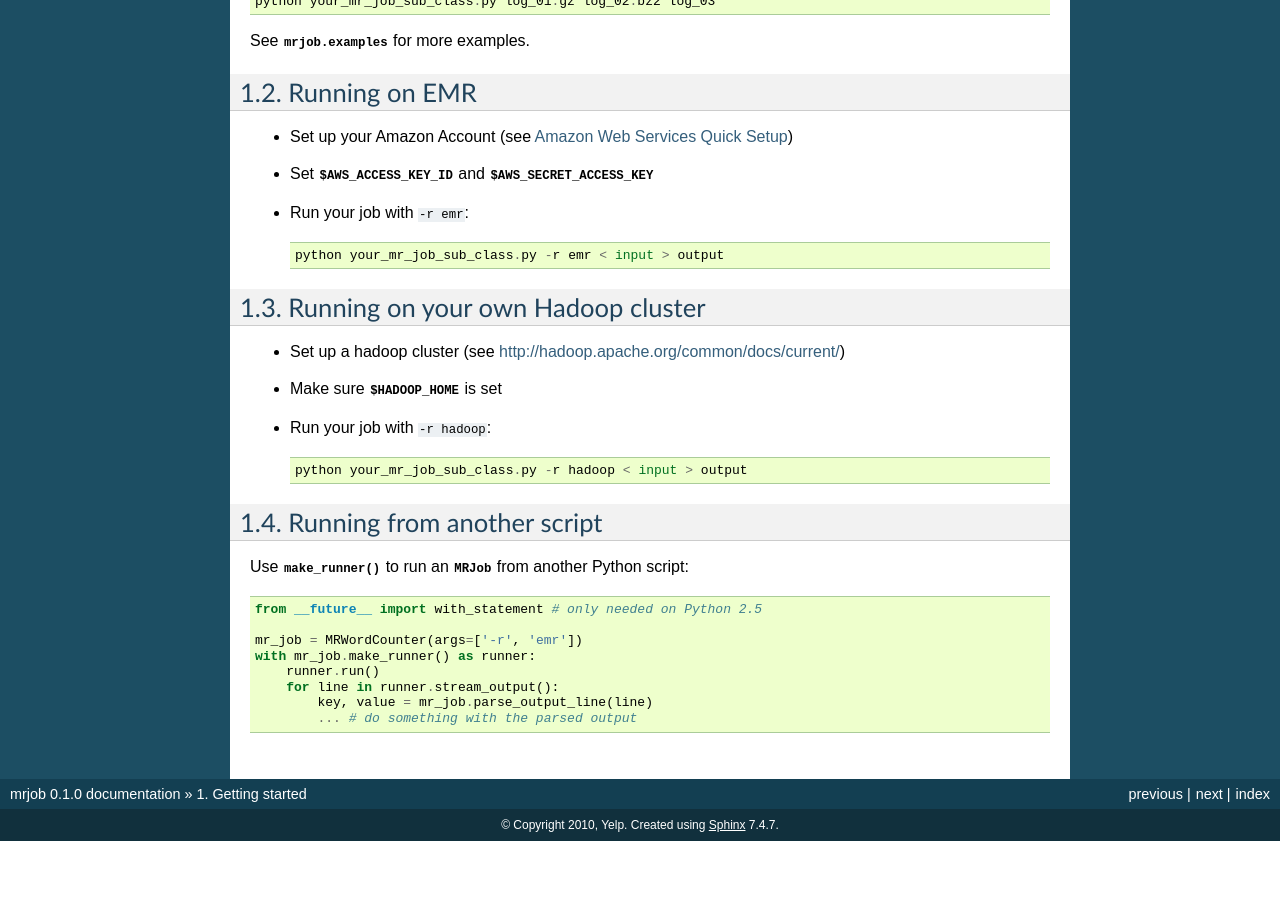
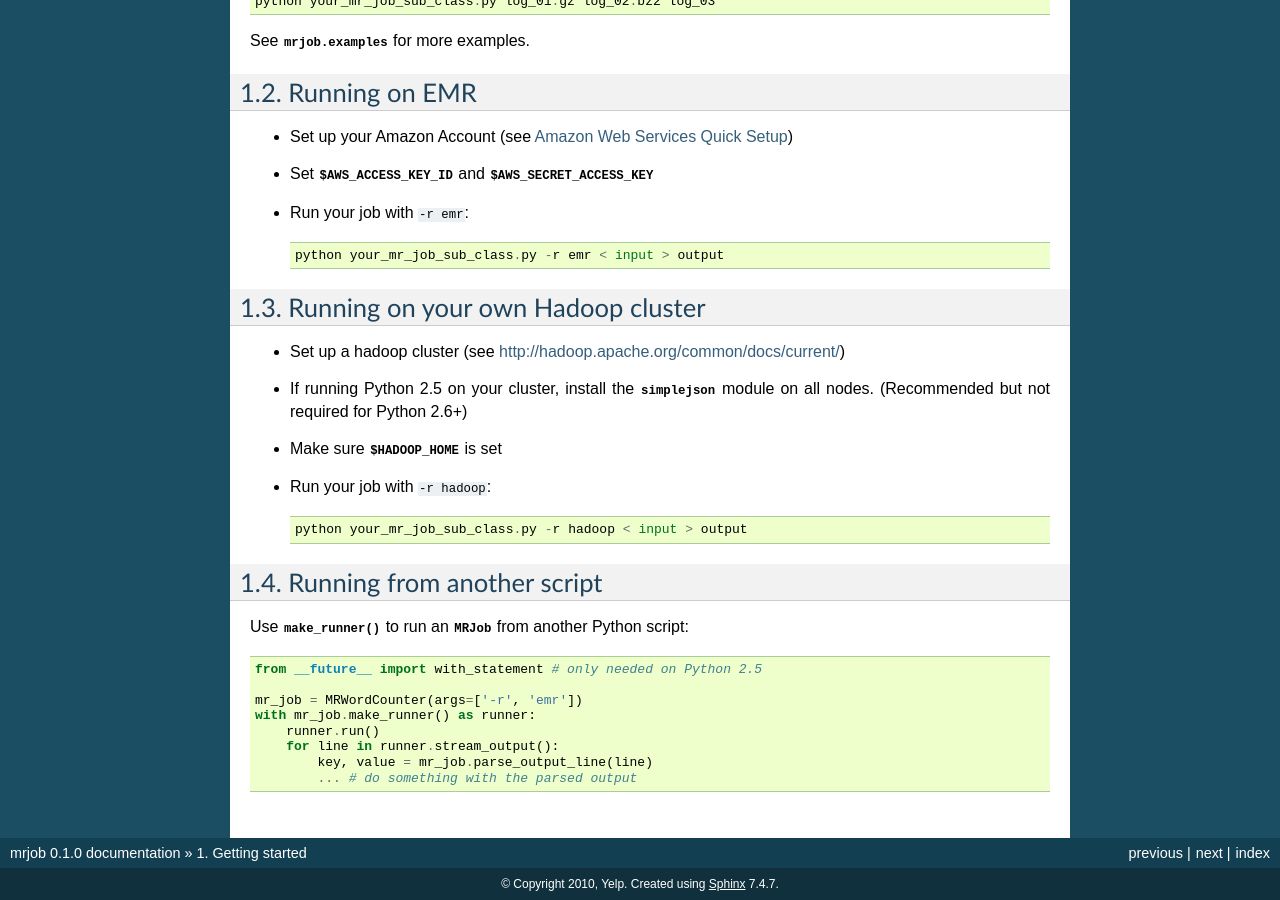
Before and after one commit to Yelp/mrjob, a Sphinx documentation site: the page built from docs/writing-and-running.rst, in a window 1280 px wide and 900 px high, scrolled down 1139 px. Built offline with Sphinx 7.4.7, drawn with Linux system fonts in a browser that asks for light colours; before the commit the page ends 1980 px from its top, so only the background shows below that.

Commit message:
Added node about needing simplejson on your Hadoop cluster on Python 2.6

```diff
--- a/docs/writing-and-running.rst
+++ b/docs/writing-and-running.rst
@@ -80,6 +80,7 @@ Running on your own Hadoop cluster
 ----------------------------------
 
 * Set up a hadoop cluster (see http://hadoop.apache.org/common/docs/current/)
+* If running Python 2.5 on your cluster, install the :py:mod:`simplejson` module on all nodes. (Recommended but not required for Python 2.6+)
 * Make sure :envvar:`$HADOOP_HOME` is set
 * Run your job with ``-r hadoop``::
 
```
